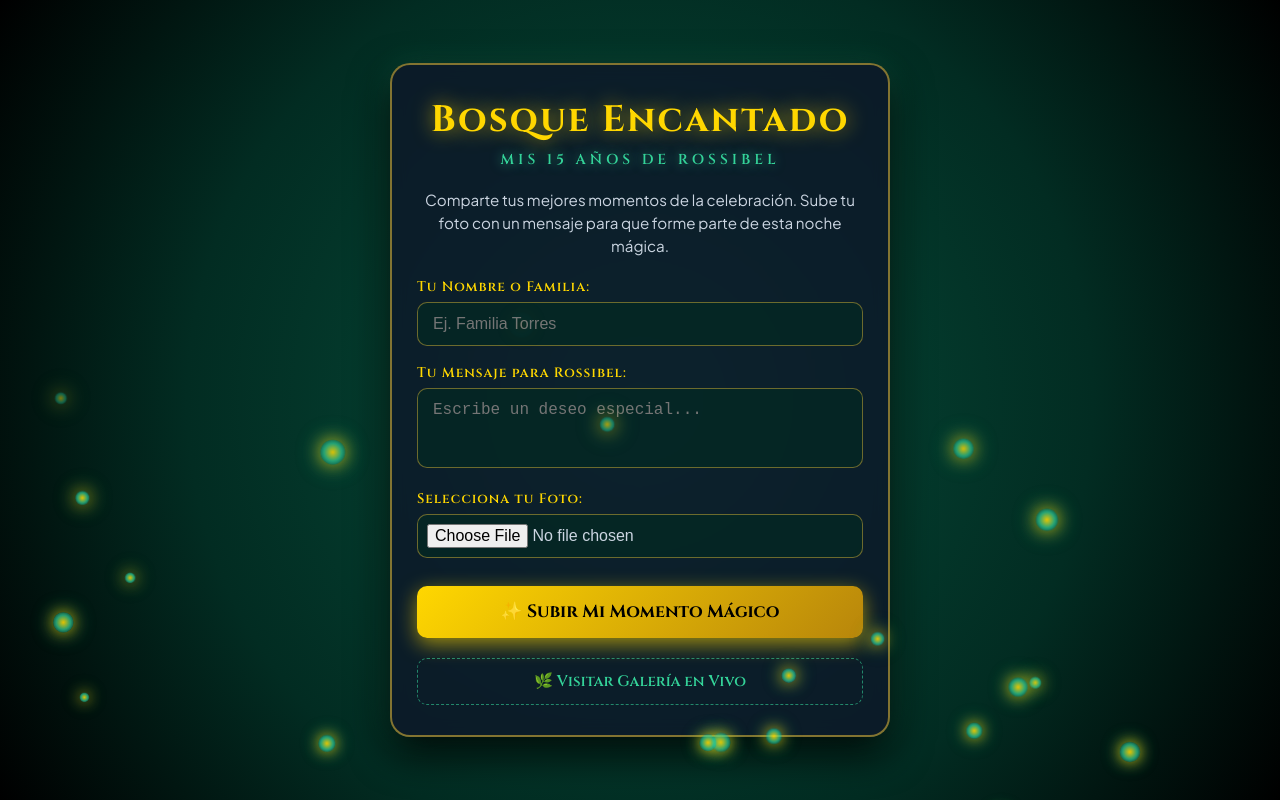
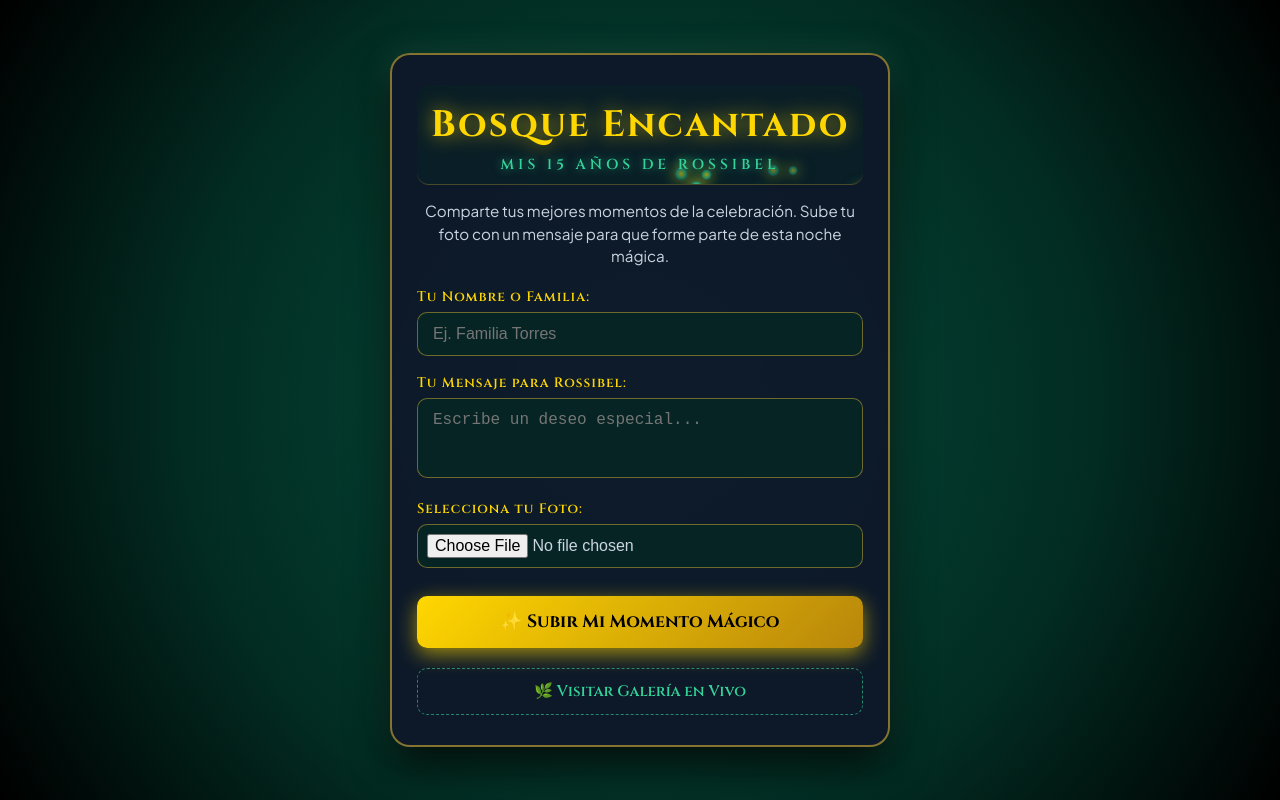
Before and after one commit to tor78g/galeria-rosibel, a plain HTML site: page index.html in a window 1280 px wide. Drawn offline with Linux system fonts and the light colour scheme.

Commit message:
Update index.html

```diff
--- a/index.html
+++ b/index.html
@@ -22,47 +22,57 @@
             position: relative;
         }
 
-        /* PARTÍCULAS QUE FLOTAN EN TODA LA PANTALLA INCLUYENDO EL INTERIOR */
+        .container {
+            width: 100%;
+            max-width: 500px;
+            background: rgba(15, 23, 42, 0.9);
+            border-radius: 20px;
+            border: 2px solid rgba(212, 175, 55, 0.6);
+            box-shadow: 0 15px 40px rgba(0, 0, 0, 0.9), 0 0 30px rgba(110, 231, 183, 0.2);
+            padding: 30px 25px;
+            box-sizing: border-box;
+            text-align: center;
+            position: relative;
+            z-index: 10;
+        }
+
+        /* ENCABEZADO SUPERIOR CON CONTENCIÓN DE LUCIÉRNAGAS */
+        .header-top {
+            position: relative;
+            overflow: hidden;
+            padding: 15px 10px 10px 10px;
+            margin-bottom: 15px;
+            border-radius: 12px;
+            background: rgba(2, 44, 34, 0.3);
+            border-bottom: 1px solid rgba(212, 175, 55, 0.3);
+        }
+
+        /* LUCIÉRNAGAS CONFINADAS SOLO EN LA PARTE SUPERIOR */
         .magic-particle {
-            position: fixed;
+            position: absolute;
             background: radial-gradient(circle, rgba(255,215,0,1) 0%, rgba(52,211,153,0.8) 50%, transparent 100%);
             border-radius: 50%;
             pointer-events: none;
             animation: floatParticle linear infinite;
-            box-shadow: 0 0 12px rgba(255,215,0,0.9), 0 0 20px rgba(52,211,153,0.6);
-            z-index: 99; /* Por encima de todo para cruzar el cuadro */
+            box-shadow: 0 0 10px rgba(255,215,0,0.9), 0 0 18px rgba(52,211,153,0.6);
+            z-index: 1;
         }
 
         @keyframes floatParticle {
             0% {
-                transform: translateY(105vh) translateX(0) scale(0.6);
+                transform: translateY(90px) translateX(0) scale(0.6);
                 opacity: 0;
             }
-            15% {
+            20% {
                 opacity: 0.9;
             }
-            85% {
+            80% {
                 opacity: 0.9;
             }
             100% {
-                transform: translateY(-10vh) translateX(60px) scale(1.6);
+                transform: translateY(-20px) translateX(30px) scale(1.4);
                 opacity: 0;
             }
-        }
-
-        .container {
-            width: 100%;
-            max-width: 500px;
-            background: rgba(15, 23, 42, 0.78); /* Ligeramente más translúcido para ver las luces cruzar */
-            border-radius: 20px;
-            border: 2px solid rgba(212, 175, 55, 0.6);
-            box-shadow: 0 15px 40px rgba(0, 0, 0, 0.9), 0 0 30px rgba(52, 211, 153, 0.2);
-            padding: 30px 25px;
-            box-sizing: border-box;
-            text-align: center;
-            backdrop-filter: blur(8px);
-            position: relative;
-            z-index: 10;
         }
 
         h1 {
@@ -72,6 +82,8 @@
             margin: 0 0 5px 0;
             letter-spacing: 2px;
             text-shadow: 0 0 20px rgba(255, 215, 0, 0.7);
+            position: relative;
+            z-index: 2;
         }
 
         .subtitle {
@@ -80,8 +92,10 @@
             letter-spacing: 4px;
             font-family: 'Cinzel', serif;
             text-transform: uppercase;
-            margin-bottom: 20px;
-            text-shadow: 0 0 12px rgba(52, 211, 153, 0.7);
+            margin: 0;
+            text-shadow: 0 0 10px rgba(52, 211, 153, 0.7);
+            position: relative;
+            z-index: 2;
         }
 
         .intro-text {
@@ -200,27 +214,31 @@
 </head>
 <body>
 
-    <!-- SCRIPT DE LUCIÉRNAGAS DISTRIBUIDAS POR TODA LA PANTALLA -->
+    <div class="container">
+        <!-- ZONA SUPERIOR CON LUCIÉRNAGAS -->
+        <div class="header-top" id="headerTop">
+            <h1>Bosque Encantado</h1>
+            <div class="subtitle">MIS 15 AÑOS DE ROSSIBEL</div>
+        </div>
+
         <script>
             document.addEventListener("DOMContentLoaded", () => {
-            const particleCount = 35;
+                const header = document.getElementById('headerTop');
+                const particleCount = 18;
                 for (let i = 0; i < particleCount; i++) {
                     const particle = document.createElement('div');
                     particle.className = 'magic-particle';
-                const size = Math.random() * 10 + 8; // Tamaños variados
+                    const size = Math.random() * 7 + 5;
                     particle.style.width = `${size}px`;
                     particle.style.height = `${size}px`;
-                particle.style.left = `${Math.random() * 100}vw`;
-                particle.style.animationDuration = `${Math.random() * 4 + 3}s`;
-                particle.style.animationDelay = `${Math.random() * 4}s`;
-                document.body.appendChild(particle);
+                    particle.style.left = `${Math.random() * 100}%`;
+                    particle.style.animationDuration = `${Math.random() * 3 + 2.5}s`;
+                    particle.style.animationDelay = `${Math.random() * 3}s`;
+                    header.appendChild(particle);
                 }
             });
         </script>
 
-    <div class="container">
-        <h1>Bosque Encantado</h1>
-        <div class="subtitle">MIS 15 AÑOS DE ROSSIBEL</div>
         <p class="intro-text">Comparte tus mejores momentos de la celebración. Sube tu foto con un mensaje para que forme parte de esta noche mágica.</p>
 
         <form id="uploadForm">
```
Lines whose indentation alone changed are shown as unchanged.
